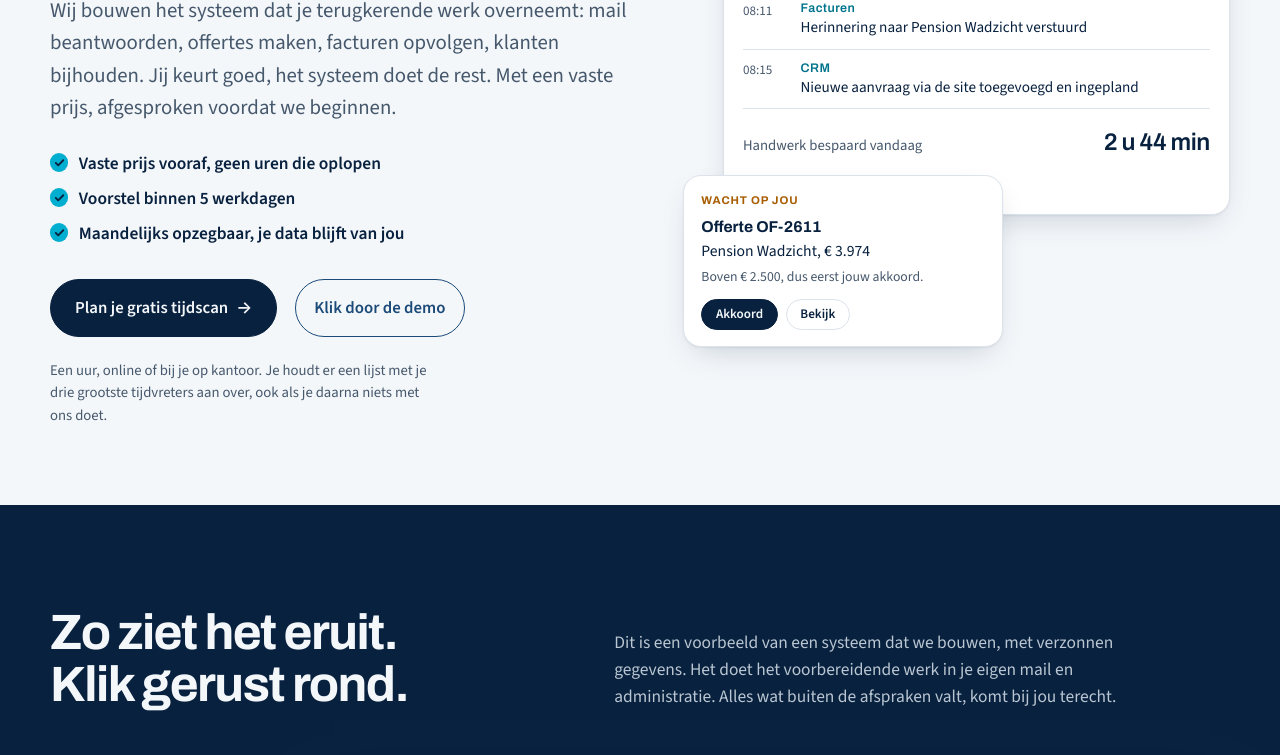
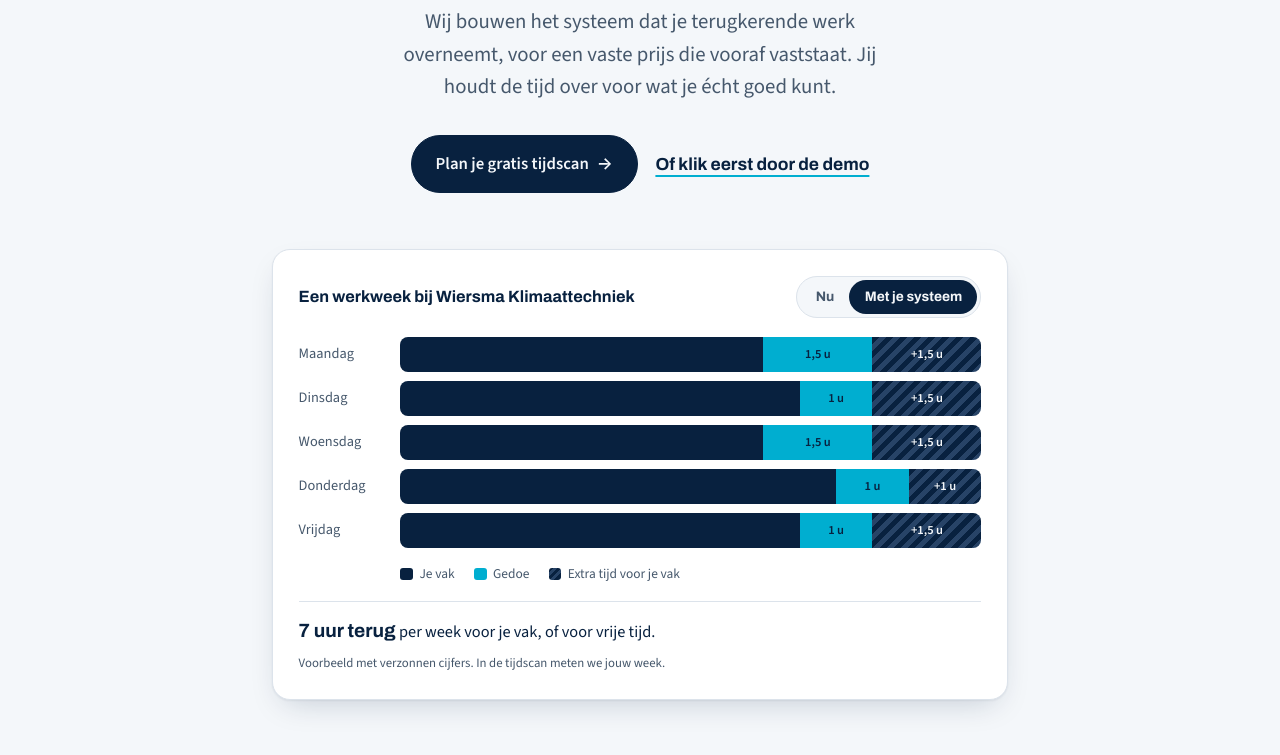
Before and after one commit to OTcode02/ermstrang-website, a plain HTML site: page index.html in a window 1280 px wide. Shown: the part 482-1237 px from the top of the page. Drawn offline with Linux system fonts and the light colour scheme.

Commit message:
Hero herontworpen: gecentreerde kop en klikbare werkweek (nu / met systeem) in plaats van systeemkaart

```diff
--- a/assets/css/style.css
+++ b/assets/css/style.css
@@ -800,3 +800,53 @@ input[type=range]{width:100%; margin-top:.8rem; accent-color:var(--navy); height
 @media (max-width:980px){ .offer--three{grid-template-columns:1fr} }
 .offer--three .offer__art{height:15rem; min-height:0}
 .mini-plan__grid i{text-overflow:ellipsis}
+
+/* hero v3: gecentreerd, met een klikbare werkweek in plaats van een systeemkaart */
+.hero3{padding-block:clamp(3rem,7vw,5.5rem) clamp(3rem,6vw,4.5rem); text-align:center}
+.kicker--c{justify-content:center}
+.hero3 h1{margin-inline:auto; max-width:16ch}
+.hero3 h1 span{display:block; color:var(--cyan-ink)}
+.hero3__lede{margin:1.5rem auto 0; max-width:46ch}
+.hero3__actions{justify-content:center; margin-top:2rem}
+.hero3__link{font-family:var(--display); font-weight:700; color:var(--navy); text-decoration:underline; text-decoration-color:var(--cyan); text-decoration-thickness:2px; text-underline-offset:.3em}
+.hero3__link:hover{color:var(--cyan-ink)}
+.week{margin:clamp(2.5rem,5vw,3.5rem) auto 0; max-width:46rem; text-align:left; background:var(--surface); border:1px solid var(--hairline);
+  border-radius:var(--r-lg); box-shadow:var(--shadow); padding:clamp(1rem,3vw,1.6rem)}
+.week__head{display:flex; flex-wrap:wrap; gap:.75rem 1rem; justify-content:space-between; align-items:center}
+.week__title{font-family:var(--display); font-weight:700; font-size:1.02rem; color:var(--navy)}
+.week__tog{display:inline-flex; background:var(--paper); border:1px solid var(--hairline); border-radius:999px; padding:3px}
+.week__tog button{font:inherit; font-family:var(--display); font-weight:700; font-size:.86rem; border:0; background:none; color:var(--muted);
+  padding:.4rem .95rem; border-radius:999px; cursor:pointer}
+.week__tog button[aria-pressed="true"]{background:var(--navy); color:var(--on-navy)}
+.week__tog button:focus-visible{outline:2px solid var(--cyan); outline-offset:2px}
+html:not(.js) .week__tog{display:none}
+.week__rows{list-style:none; margin:1.2rem 0 0; padding:0; display:grid; gap:.6rem}
+.week__row{display:grid; grid-template-columns:5.6rem 1fr; align-items:center; gap:.75rem}
+.week__day{font-size:.9rem; color:var(--muted)}
+.week__bar{display:flex; height:2.15rem; border-radius:8px; overflow:hidden; background:var(--paper)}
+.week__bar i{display:flex; align-items:center; justify-content:center; flex:0 1 0; flex-grow:0; min-width:0; overflow:hidden; white-space:nowrap;
+  font-style:normal; font-size:.78rem; font-weight:700; transition:flex-grow .7s cubic-bezier(.2,.7,.2,1)}
+.week__bar .v{flex-grow:var(--vak); background:var(--navy)}
+.week__bar .g{flex-grow:var(--ged); background:var(--cyan); color:var(--navy)}
+.week__bar .g::after{content:attr(data-b)}
+.week__bar .t{flex-grow:0; background:repeating-linear-gradient(135deg,var(--navy) 0 5px,oklch(0.38 0.07 255) 5px 10px); color:var(--on-navy)}
+.week__bar .t::after{content:attr(data-a)}
+.week[data-state="na"] .g{flex-grow:var(--ged2)}
+.week[data-state="na"] .g::after{content:attr(data-a)}
+.week[data-state="na"] .t{flex-grow:var(--ter)}
+.week__legend{display:flex; flex-wrap:wrap; gap:.4rem 1.2rem; margin-top:1rem; font-size:.84rem; color:var(--muted); padding-left:6.35rem}
+.week__legend span{display:inline-flex; align-items:center; gap:.4rem}
+.lg{width:.8rem; height:.8rem; border-radius:3px; display:inline-block}
+.lg--v{background:var(--navy)} .lg--g{background:var(--cyan)}
+.lg--t{background:repeating-linear-gradient(135deg,var(--navy) 0 3px,oklch(0.38 0.07 255) 3px 6px)}
+.week__lg-t{visibility:hidden}
+.week[data-state="na"] .week__lg-t{visibility:visible}
+.week__sum{margin-top:1rem; padding-top:.9rem; border-top:1px solid var(--hairline); font-size:1.02rem; min-height:1.6em}
+.week__sum b{font-family:var(--display); font-size:1.2rem; color:var(--navy)}
+.week__sum-na{display:none}
+.week[data-state="na"] .week__sum-nu{display:none}
+.week[data-state="na"] .week__sum-na{display:inline}
+.week__note{margin-top:.5rem; font-size:.8rem; color:var(--muted)}
+.sr-only{position:absolute; width:1px; height:1px; overflow:hidden; clip:rect(0 0 0 0); white-space:nowrap}
+@media (max-width:560px){ .week__row{grid-template-columns:1fr; gap:.25rem} .week__legend{padding-left:0} }
+@media (prefers-reduced-motion:reduce){ .week__bar i{transition:none} }
--- a/assets/js/main.js
+++ b/assets/js/main.js
@@ -76,6 +76,22 @@
     r.addEventListener('keydown', e => { if (e.key === 'Enter' || e.key === ' ') { e.preventDefault(); pick(r); } });
   });
 
+  /* ---------- hero: werkweek nu / met systeem ---------- */
+  const week = $('.week');
+  if (week) {
+    let touched = false;
+    const setWeek = st => {
+      week.dataset.state = st;
+      $$('.week__tog button', week).forEach(b => b.setAttribute('aria-pressed', String(b.dataset.set === st)));
+    };
+    $$('.week__tog button', week).forEach(b => b.addEventListener('click', () => { touched = true; setWeek(b.dataset.set); }));
+    if ('IntersectionObserver' in window && !reduce.matches) {
+      new IntersectionObserver((es, o) => {
+        if (es[0].isIntersecting) { o.disconnect(); window.setTimeout(() => { if (!touched) setWeek('na'); }, 1200); }
+      }, { threshold: 0.6 }).observe(week);
+    }
+  }
+
   /* ---------- rekenhulp ---------- */
   const uren = $('#c-uren'), tarief = $('#c-tarief');
   const calc = () => {
--- a/index.html
+++ b/index.html
@@ -91,53 +91,63 @@
 <main id="main">
 
   <!-- 1. hero -->
-  <section class="wrap hero2">
-    <div class="hero2__copy">
-      <p class="kicker">Automatisering, maatwerk software, apps en klantportalen</p>
-      <h1>Automatiseer <mark>het gedoe</mark>. Focus op je vak.</h1>
-      <p class="lede hero2__lede">Wij bouwen het systeem dat je terugkerende werk overneemt: mail
-        beantwoorden, offertes maken, facturen opvolgen, klanten bijhouden. Jij keurt goed, het
-        systeem doet de rest. Met een vaste prijs, afgesproken voordat we beginnen.</p>
-      <ul class="checks">
-        <li>Vaste prijs vooraf, geen uren die oplopen</li>
-        <li>Voorstel binnen 5 werkdagen</li>
-        <li>Maandelijks opzegbaar, je data blijft van jou</li>
-      </ul>
-      <p class="hero__actions">
+  <section class="hero3">
+    <div class="wrap">
+      <p class="kicker kicker--c">Automatisering, maatwerk software, apps en klantportalen</p>
+      <h1>Automatiseer het gedoe.<span>Focus op je vak.</span></h1>
+      <p class="lede hero3__lede">Wij bouwen het systeem dat je terugkerende werk overneemt, voor een vaste prijs
+        die vooraf vaststaat. Jij houdt de tijd over voor wat je écht goed kunt.</p>
+      <p class="hero__actions hero3__actions">
         <a class="btn btn--lg" href="#start">Plan je gratis tijdscan <span aria-hidden="true">→</span></a>
-        <a class="btn btn--ghost btn--lg" href="#demo">Klik door de demo</a>
+        <a class="hero3__link" href="#demo">Of klik eerst door de demo</a>
       </p>
-      <p class="hero2__note">Een uur, online of bij je op kantoor. Je houdt er een lijst met je drie
-        grootste tijdvreters aan over, ook als je daarna niets met ons doet.</p>
-    </div>
 
-    <div class="hero2__visual" aria-label="Voorbeeld: wat het systeem vanochtend deed">
-      <div class="pane pane--main" data-live>
-        <div class="pane__bar">
-          <span class="pane__dots" aria-hidden="true"><i></i><i></i><i></i></span>
-          <span>Wiersma Klimaattechniek</span>
-          <span class="pill pill--live">draait</span>
-        </div>
-        <div class="pane__body">
-          <p class="pane__hello">Goedemorgen, Ruben. Dit is al gedaan:</p>
-          <ol class="feed">
-            <li><time>07:58</time><span><b>Mail-assistent</b> 9 nieuwe mails gesorteerd, 6 antwoorden klaargezet</span></li>
-            <li><time>08:04</time><span><b>Offertes</b> Concept voor Banketbakkerij Veldkamp staat klaar, € 2.180</span></li>
-            <li><time>08:11</time><span><b>Facturen</b> Herinnering naar Pension Wadzicht verstuurd</span></li>
-            <li><time>08:15</time><span><b>CRM</b> Nieuwe aanvraag via de site toegevoegd en ingepland</span></li>
-          </ol>
-          <div class="pane__sum">
-            <span>Handwerk bespaard vandaag</span>
-            <strong><span data-count="164" data-format="hm">2 u 44 min</span></strong>
+      <figure class="week" data-state="nu" aria-label="Voorbeeld: een werkweek voor en na het systeem">
+        <div class="week__head">
+          <p class="week__title">Een werkweek bij Wiersma Klimaattechniek</p>
+          <div class="week__tog" role="group" aria-label="Weergave">
+            <button type="button" data-set="nu" aria-pressed="true">Nu</button>
+            <button type="button" data-set="na" aria-pressed="false">Met je systeem</button>
           </div>
         </div>
-      </div>
-      <div class="pane pane--float" role="group" aria-label="Wacht op jouw akkoord">
-        <p class="pane__label">Wacht op jou</p>
-        <p class="pane__ask"><b>Offerte OF-2611</b> Pension Wadzicht, € 3.974</p>
-        <p class="pane__why">Boven € 2.500, dus eerst jouw akkoord.</p>
-        <p class="pane__btns"><span class="mini-btn mini-btn--go">Akkoord</span><span class="mini-btn">Bekijk</span></p>
-      </div>
+        <ul class="week__rows">
+        <li class="week__row" style="--vak:5;--ged:3;--ged2:1.5;--ter:1.5">
+          <span class="week__day">Maandag</span>
+          <span class="week__bar" aria-hidden="true"><i class="v"></i><i class="g" data-b="3 u" data-a="1,5 u"></i><i class="t" data-a="+1,5 u"></i></span>
+          <span class="sr-only">3 uur gedoe, met systeem 1,5 uur.</span>
+        </li>
+        <li class="week__row" style="--vak:5.5;--ged:2.5;--ged2:1;--ter:1.5">
+          <span class="week__day">Dinsdag</span>
+          <span class="week__bar" aria-hidden="true"><i class="v"></i><i class="g" data-b="2,5 u" data-a="1 u"></i><i class="t" data-a="+1,5 u"></i></span>
+          <span class="sr-only">2,5 uur gedoe, met systeem 1 uur.</span>
+        </li>
+        <li class="week__row" style="--vak:5;--ged:3;--ged2:1.5;--ter:1.5">
+          <span class="week__day">Woensdag</span>
+          <span class="week__bar" aria-hidden="true"><i class="v"></i><i class="g" data-b="3 u" data-a="1,5 u"></i><i class="t" data-a="+1,5 u"></i></span>
+          <span class="sr-only">3 uur gedoe, met systeem 1,5 uur.</span>
+        </li>
+        <li class="week__row" style="--vak:6;--ged:2;--ged2:1;--ter:1">
+          <span class="week__day">Donderdag</span>
+          <span class="week__bar" aria-hidden="true"><i class="v"></i><i class="g" data-b="2 u" data-a="1 u"></i><i class="t" data-a="+1 u"></i></span>
+          <span class="sr-only">2 uur gedoe, met systeem 1 uur.</span>
+        </li>
+        <li class="week__row" style="--vak:5.5;--ged:2.5;--ged2:1;--ter:1.5">
+          <span class="week__day">Vrijdag</span>
+          <span class="week__bar" aria-hidden="true"><i class="v"></i><i class="g" data-b="2,5 u" data-a="1 u"></i><i class="t" data-a="+1,5 u"></i></span>
+          <span class="sr-only">2,5 uur gedoe, met systeem 1 uur.</span>
+        </li>
+        </ul>
+        <div class="week__legend" aria-hidden="true">
+          <span><i class="lg lg--v"></i>Je vak</span>
+          <span><i class="lg lg--g"></i>Gedoe</span>
+          <span class="week__lg-t"><i class="lg lg--t"></i>Extra tijd voor je vak</span>
+        </div>
+        <p class="week__sum">
+          <span class="week__sum-nu"><b>13 uur</b> per week gaat op aan gedoe.</span>
+          <span class="week__sum-na"><b>7 uur terug</b> per week voor je vak, of voor vrije tijd.</span>
+        </p>
+        <figcaption class="week__note">Voorbeeld met verzonnen cijfers. In de tijdscan meten we jouw week.</figcaption>
+      </figure>
     </div>
   </section>
 
```
